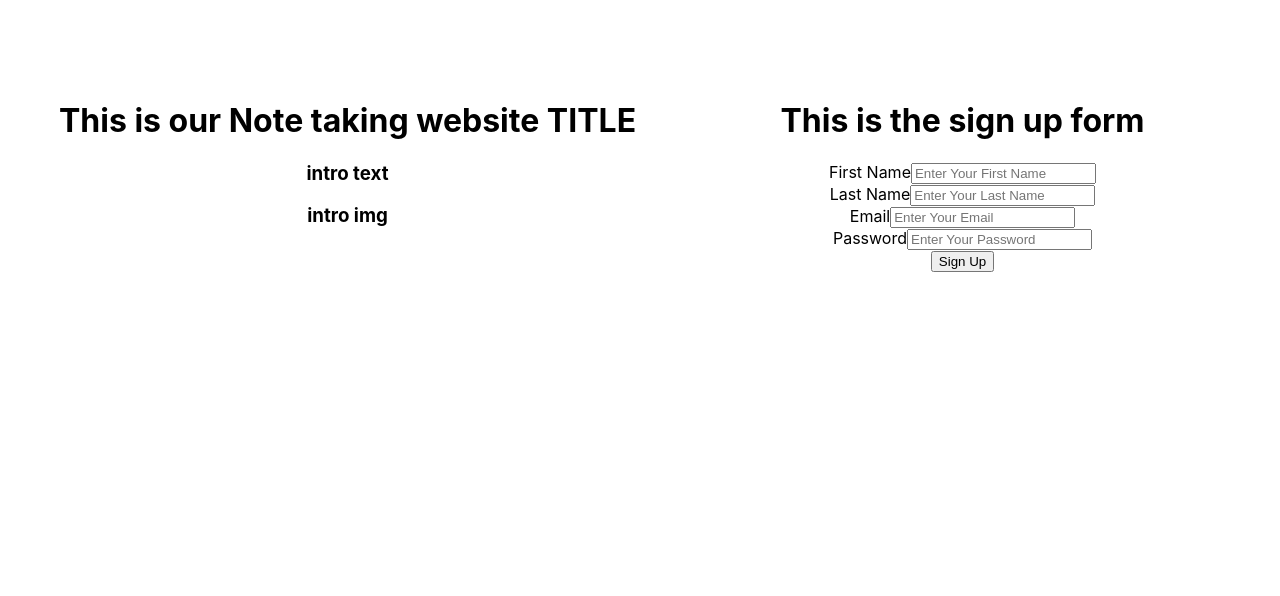
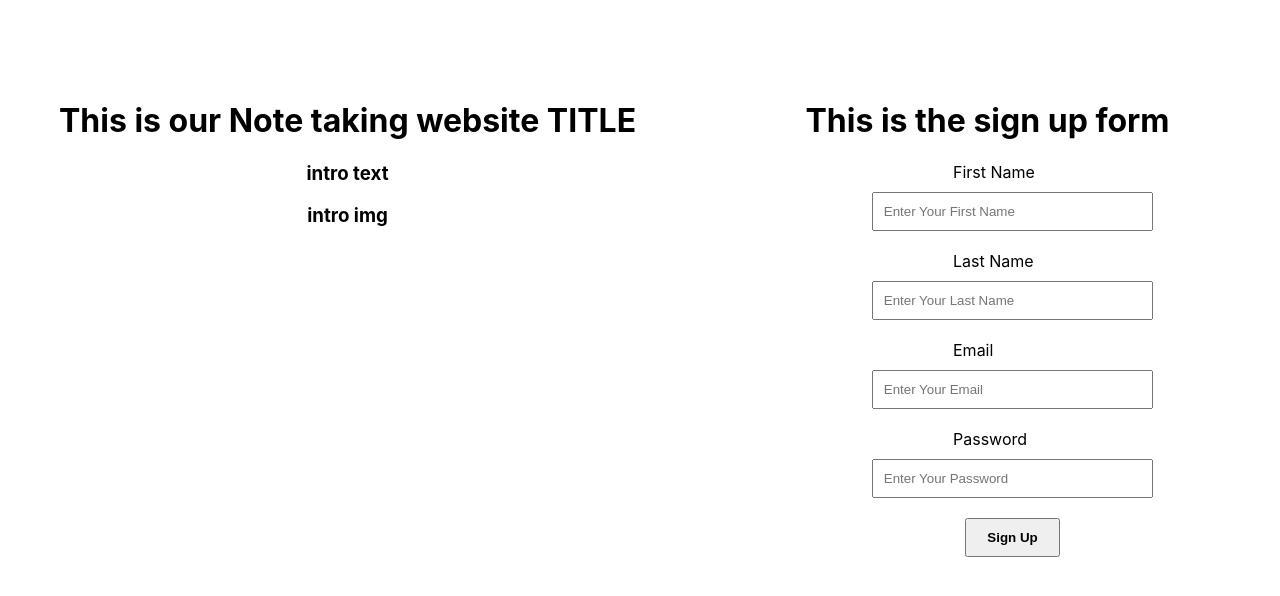
Before and after one commit to lindsaysperring/kanganote, a React (Create React App) app in the folder notes-client/: page / in a window 1280 px wide. Shown: the top 596 px of the page. Built offline with nearby package versions, Linux system fonts and the light colour scheme.

Commit message:
added css for landing page

```diff
--- a/notes-client/src/LandingPage.css
+++ b/notes-client/src/LandingPage.css
@@ -4,3 +4,31 @@
   display: grid;
   grid-template-columns: 1fr 1fr;
 }
+
+p {
+  color: red;
+}
+
+label{
+  margin-left: 198px;
+  margin-bottom: 10px;
+  text-align: left;
+}
+
+.form {
+  display: grid;
+  margin-bottom: 20px;
+  margin-left: 50px;
+}
+
+input {
+  width: 50%;
+  justify-self: center;
+  padding: 10px;
+}
+
+button {
+  font-weight: bolder;
+  margin-left: 50px;
+  padding: 10px 20px;
+}
```
